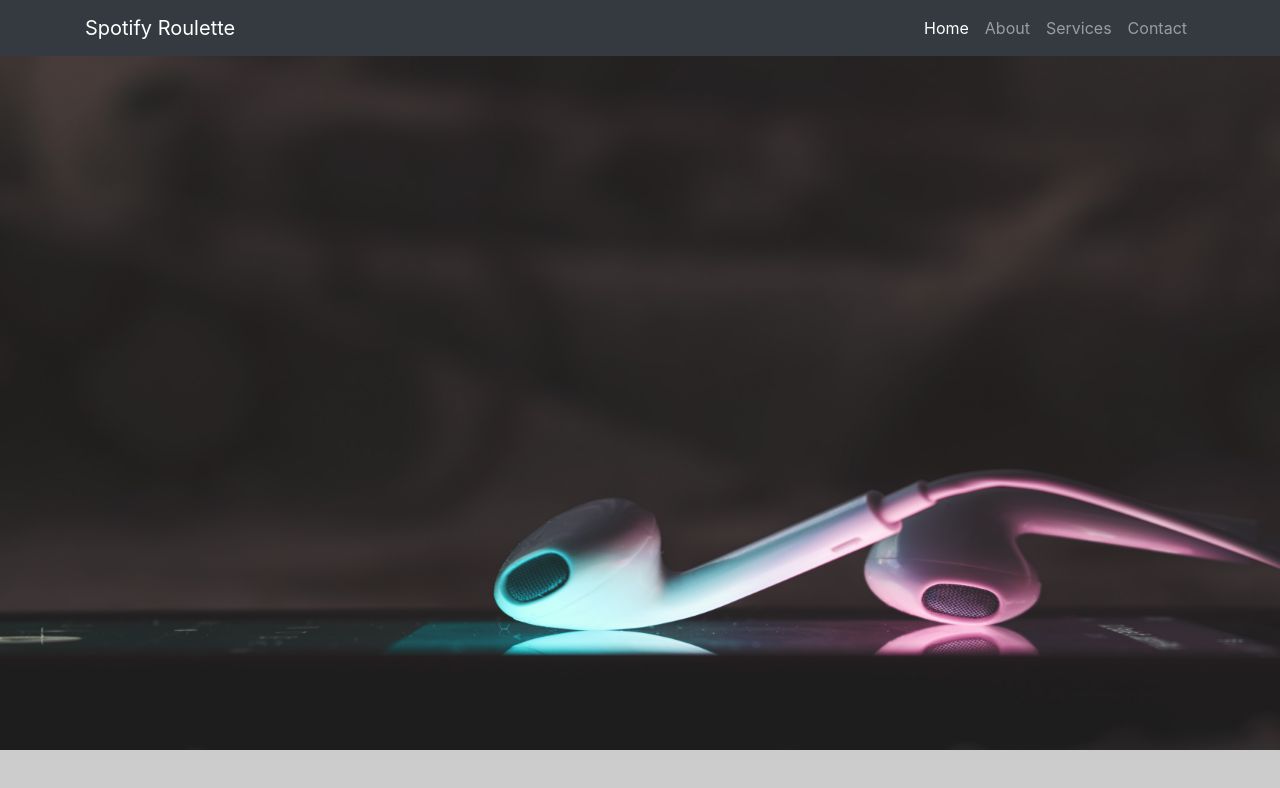
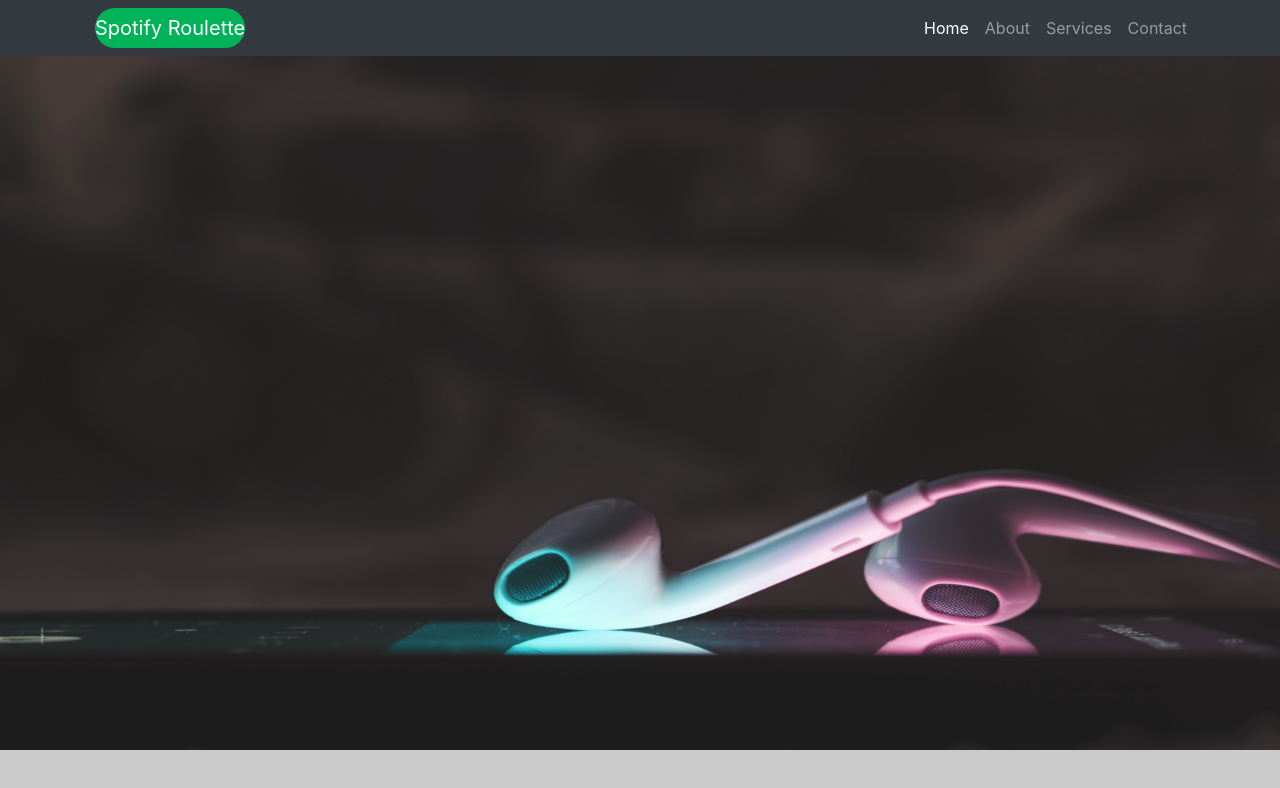
Before and after one commit to elinrossander/Webbprojekt, a website: page ElinsBranch version1/index.html in a window 1280 px wide. Drawn offline with Linux system fonts and the light colour scheme; placeholder pictures from the web are drawn by us.

Commit message:
Ändring av hemknappen

```diff
--- a/ElinsBranch version1/css/full.css
+++ b/ElinsBranch version1/css/full.css
@@ -11,6 +11,16 @@ body {
   background-size: cover;
   -o-background-size: cover;
 }
+.navbar-brand{
+  width: 150px;
+  margin-left: 10px;
+  border-radius: 25px;
+  background: #00b359;
+}
+
+a.navbar-brand{
+  text-align: center;
+}
 
 #backgroundImage{
   width: 1300px;
```
